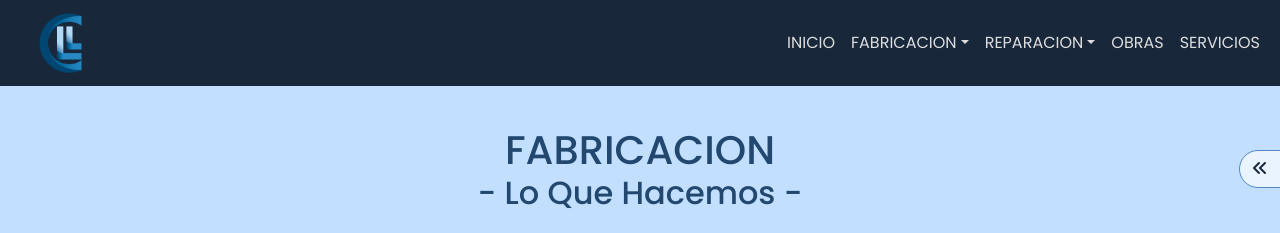
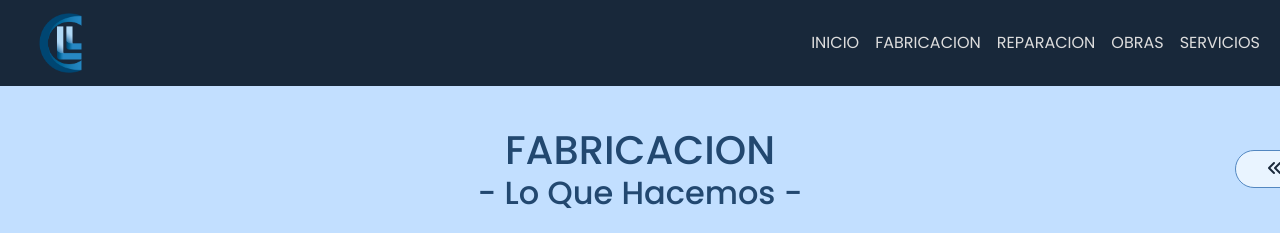
Before and after one commit to CatalinaCorrea-png/CLL-web, a React (Vite) app in the folder client/: page /fabricacion in a window 1280 px wide. Shown: the top 233 px of the page. Built offline with nearby package versions, Linux system fonts and the light colour scheme; no server answers; a web font is replaced by a local one.

Commit message:
saco header desplegable

```diff
--- a/client/src/components/Carousel.jsx
+++ b/client/src/components/Carousel.jsx
@@ -1,5 +1,5 @@
 import Carousel from 'react-bootstrap/Carousel';
-import img1 from '../assets/IMG-20210531-WA0020-1.jpg';
+import img1 from '../assets/IMG-20210531-WA0020-2.jpeg';
 import img2 from '../assets/IMG-20190802-WA0045.jpg';
 import img3 from '../assets/IMG-20230515-WA0020.jpg';
 import img4 from '/DSC_7088_th.jpg';
--- a/client/src/components/Navbar.jsx
+++ b/client/src/components/Navbar.jsx
@@ -44,7 +44,7 @@ export const Navbar = () => {
             <div className="navbar-nav">
               <Link className="nav-link react-link" aria-current="page" to='/'>INICIO</Link>
 
-              <a className="nav-link dropdown-toggle"
+              {/* <a className="nav-link dropdown-toggle"
               href="#" role="button"
               onClick={toggleFabric}
               >
@@ -56,8 +56,10 @@ export const Navbar = () => {
               onClick={toggleRep}
               >
                 REPARACION
-              </a>
+              </a> */}
 
+              <Link className="nav-link react-link" to="/fabricacion">FABRICACION</Link>
+              <Link className="nav-link react-link" to="/reparacion">REPARACION</Link>
               <Link className="nav-link react-link" to="/obras">OBRAS</Link>
               <Link className="nav-link react-link" to="/servicios">SERVICIOS</Link>
             </div>
@@ -66,7 +68,7 @@ export const Navbar = () => {
         </div>
       </nav>
 
-      <div className={`navbar navbar-expand-sm navbar-container navbar-container-sec poppins-regular ${fabricbool ? "showNav" : "hiddenNav"}`} id='fabricacionnav'>
+      {/* <div className={`navbar navbar-expand-sm navbar-container navbar-container-sec poppins-regular ${fabricbool ? "showNav" : "hiddenNav"}`} id='fabricacionnav'>
         <div className="container-fluid container-sec text-center">
           <Link className="nav-link disabled poppins-bold-italic" to="/fabricacion">FABRICACION :</Link>
           <div className="navbar-nav container-fluid row-cols-3">
@@ -91,7 +93,7 @@ export const Navbar = () => {
             <Link className="nav-link col react-link" to="/reparacion/cerramientos">CERRAMIENTOS CON PUERTAS DE VIDRIO</Link>
           </div>
         </div>
-      </div>
+      </div> */}
 
   </>
   )
--- a/client/src/css/home.css
+++ b/client/src/css/home.css
@@ -8,7 +8,8 @@
       border-radius: 50%;
       box-shadow: var(--indigo-dye) 1px 1px 10px 5px;
       background-color: var(--pastel-light-blue);
-      background: radial-gradient(var(--indigo-dye), var(--silver-lake-blue), var(--jordy-blue), var(--uranian-blue), var(--pastel-light-blue), var(--pastel-light-blue));
+      /* opacity: .8; */
+      /* background: radial-gradient(var(--indigo-dye), var(--silver-lake-blue), var(--jordy-blue), var(--uranian-blue), var(--pastel-light-blue), var(--pastel-light-blue)); */
 
       .imagen-nosotros {
         width: 100%;
--- a/client/src/css/offcanvasFabricacion.css
+++ b/client/src/css/offcanvasFabricacion.css
@@ -28,14 +28,28 @@
 .btn-offcanvas {
   position: fixed;
   top: 150px;
-  right: -1px;
+  right: -35px;
   margin: 0;
   border-radius: 20px 0 0 20px !important;
   background-color: var(--pastel-light-blue) !important;
   color: var(--dark-blue) !important;
   border: 1px solid var(--silver-lake-blue) !important;
+  width: 5rem;
+  /* height: 3rem; */
+  /* align-self: flex-end; */
+  animation: izqder 2s ease-out 1s 1;
+  -moz-animation: izqder 2s ease-out 1s 1;
+  -webkit-animation: izqder 2s ease-out 1s 1;
 
-  /* align-self: flex-end; */
+  display: flex;
+  align-items: flex-start;
+  justify-content: flex-start;
+  text-align: left;
+
+  .fa-solid {
+    text-align: left;
+    justify-self: flex-start;
+  }
 }
 
 .titulo-offcanvas {
@@ -69,3 +83,26 @@
   color: var(--silver-lake-blue);
   text-decoration: none;
 }
+
+/* ANIMACIONES */
+  /* animation: izqder 2s ease-in-out 1; */
+  /* -moz-animation: izqder 2s ease-in-out 1; */
+  /* -webkit-animation: izqder 2s ease-in-out 1; */
+
+@keyframes izqder {
+  0% { transform: translateX(0); }
+  50% { transform: translateX(-30%); }
+  100% { transform: translateX(0); }
+}
+
+@-moz-keyframes izqder {
+  0% { transform: translateX(0); }
+  50% { transform: translateX(-30%); }
+  100% { transform: translateX(0); }
+}
+
+@-webkit-keyframes izqder {
+  0% { transform: translateX(0); }
+  50% { transform: translateX(-30%); }
+  100% { transform: translateX(0); }
+}
```
Also changed, not shown: client/src/assets/IMG-20210531-WA0020-1.jpg, 1 other file (tests, documents, lock files or other folders).
